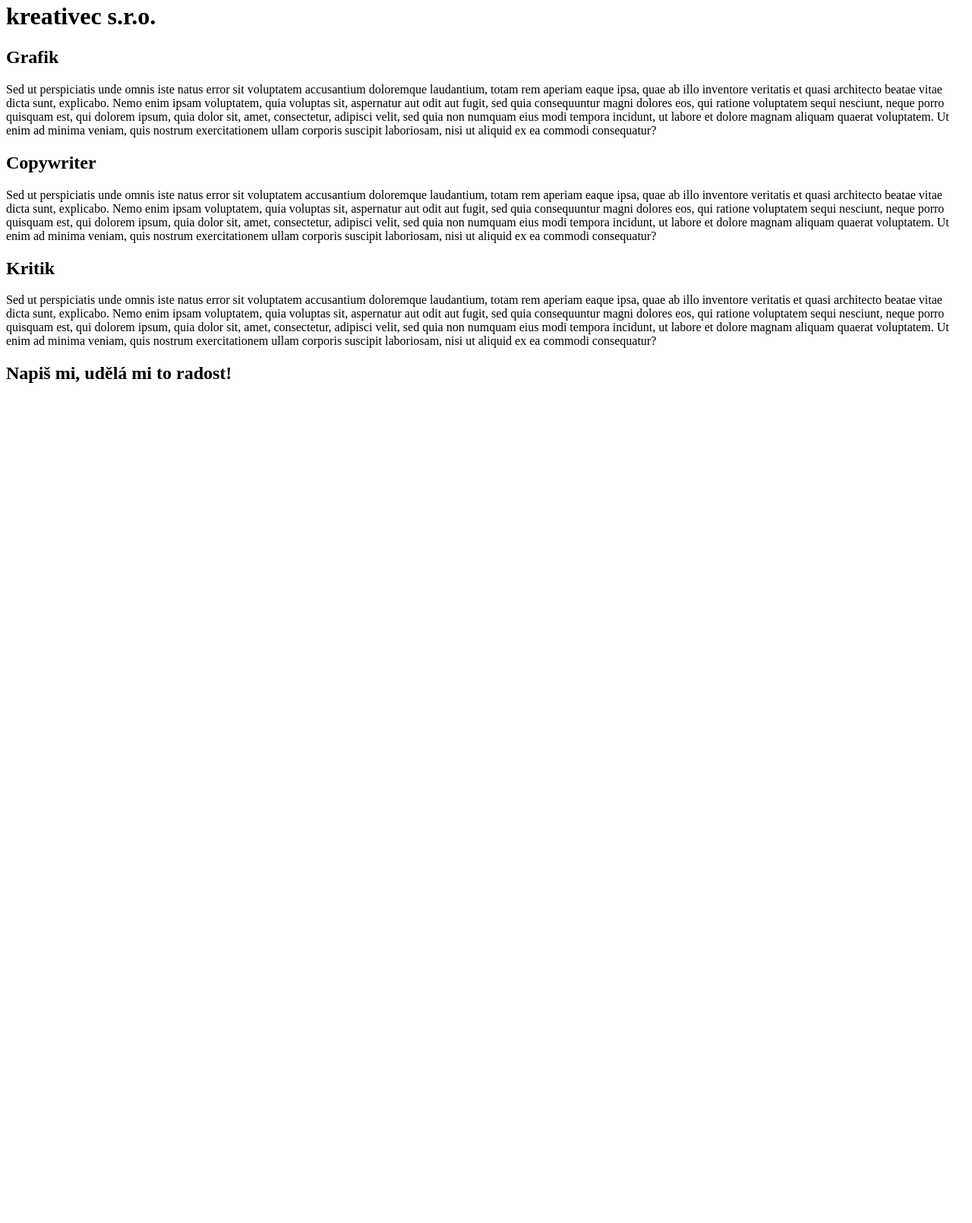
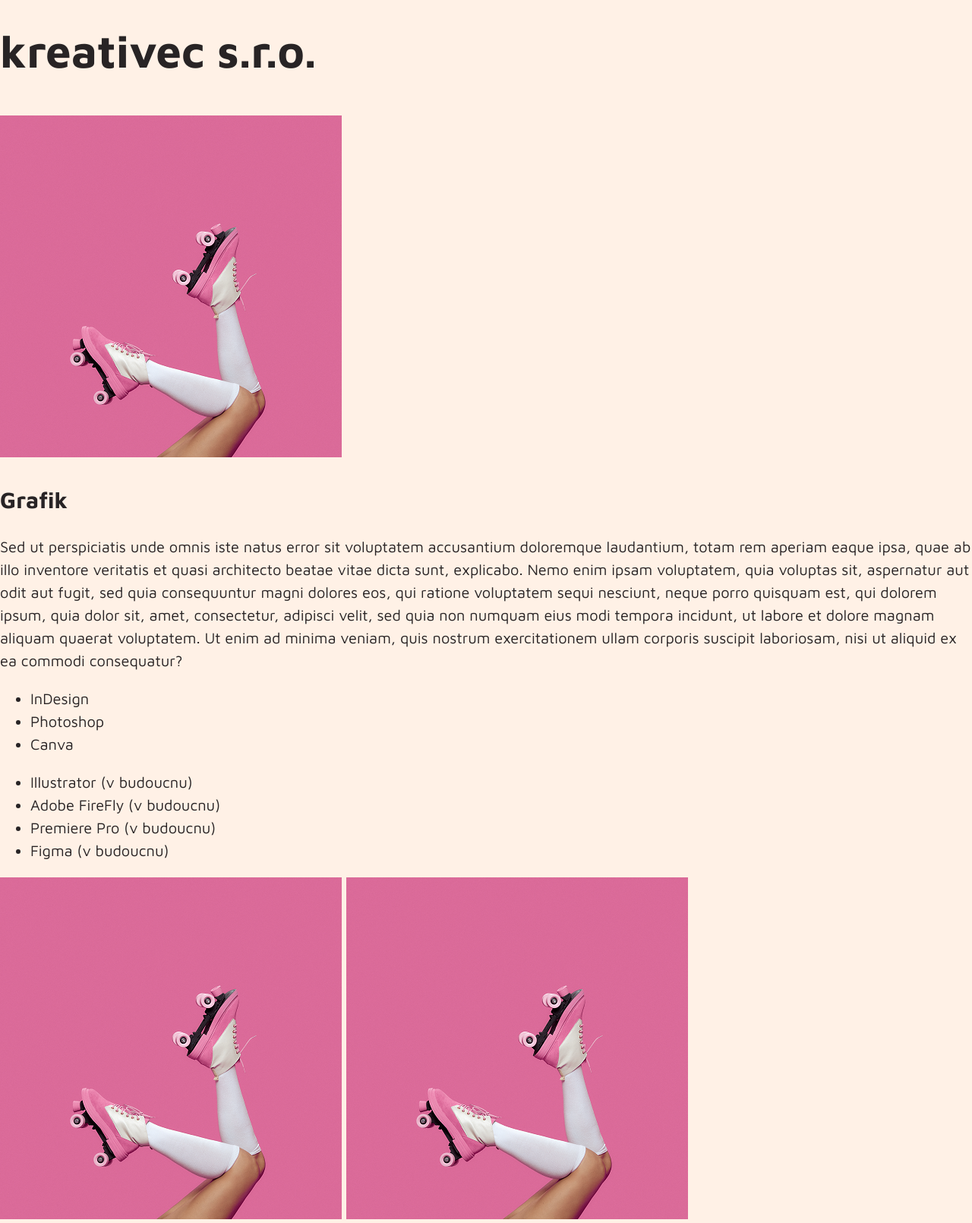
Before and after one commit to MRaclavska/ukol_zivotopis, a plain HTML site: page index.html in a window 1280 px wide. Shown: the part 18-1628 px from the top of the page at 76% size. Before the commit the page ends 800 px from the top, so only its background shows below. Drawn offline with Linux system fonts and the light colour scheme.

Commit message:
pictures-fonts

```diff
--- a/index.html
+++ b/index.html
@@ -4,10 +4,11 @@
     <meta charset="UTF-8">
     <meta name="viewport" content="width=, initial-scale=1.0">
     <title>Kreativec sro</title>
-
     <link rel="preconnect" href="https://fonts.googleapis.com">
     <link rel="preconnect" href="https://fonts.gstatic.com" crossorigin>
     <link href="https://fonts.googleapis.com/css2?family=Maven+Pro:wght@400;700&display=swap" rel="stylesheet">
+    <link rel="stylesheet" href="style.css">
+
 
 
 </head>
@@ -16,7 +17,7 @@
     <!-- hlavicka stranky -->
     <header class="hlavicka">
         <h1> kreativec s.r.o. </h1>
-
+        <img src="pictures/gosling.png" alt="tapeta">
 
     <!-- sekce grafik -->
     <h2> Grafik </h2>
@@ -24,6 +25,27 @@
         <p>
             Sed ut perspiciatis unde omnis iste natus error sit voluptatem accusantium doloremque laudantium, totam rem aperiam eaque ipsa, quae ab illo inventore veritatis et quasi architecto beatae vitae dicta sunt, explicabo. Nemo enim ipsam voluptatem, quia voluptas sit, aspernatur aut odit aut fugit, sed quia consequuntur magni dolores eos, qui ratione voluptatem sequi nesciunt, neque porro quisquam est, qui dolorem ipsum, quia dolor sit, amet, consectetur, adipisci velit, sed quia non numquam eius modi tempora incidunt, ut labore et dolore magnam aliquam quaerat voluptatem. Ut enim ad minima veniam, quis nostrum exercitationem ullam corporis suscipit laboriosam, nisi ut aliquid ex ea commodi consequatur?
         </p>
+        <ul>
+            <li> InDesign </li>
+            <li> Photoshop </li>
+            <li> Canva </li>
+        </ul>
+
+        <ul>
+            <li> Illustrator (v budoucnu)</li>
+            <li> Adobe FireFly (v budoucnu) </li>
+            <li> Premiere Pro (v budoucnu) </li>
+            <li> Figma (v budoucnu) </li>
+        </ul>
+
+        <!--dopnit fotky mych praci-->
+        <img src="pictures/gosling.png" alt="popis obr">
+        <img src="pictures/gosling.png" alt="popis obr">
+        <img src="pictures/gosling.png" alt="popis obr">
+        <img src="pictures/gosling.png" alt="popis obr">
+        <img src="pictures/gosling.png" alt="popis obr">
+        <img src="pictures/gosling.png" alt="popis obr">
+
 
     <!-- sekce copywriter -->
     <h2> Copywriter </h2>
@@ -39,10 +61,22 @@
             Sed ut perspiciatis unde omnis iste natus error sit voluptatem accusantium doloremque laudantium, totam rem aperiam eaque ipsa, quae ab illo inventore veritatis et quasi architecto beatae vitae dicta sunt, explicabo. Nemo enim ipsam voluptatem, quia voluptas sit, aspernatur aut odit aut fugit, sed quia consequuntur magni dolores eos, qui ratione voluptatem sequi nesciunt, neque porro quisquam est, qui dolorem ipsum, quia dolor sit, amet, consectetur, adipisci velit, sed quia non numquam eius modi tempora incidunt, ut labore et dolore magnam aliquam quaerat voluptatem. Ut enim ad minima veniam, quis nostrum exercitationem ullam corporis suscipit laboriosam, nisi ut aliquid ex ea commodi consequatur?
         </p>
 
+    <!-- sekce DIY -->
+    <h2> DIYer </h2>
+
+    <p>
+        Sed ut perspiciatis unde omnis iste natus error sit voluptatem accusantium doloremque laudantium, totam rem aperiam eaque ipsa, quae ab illo inventore veritatis et quasi architecto beatae vitae dicta sunt, explicabo. Nemo enim ipsam voluptatem, quia voluptas sit, aspernatur aut odit aut fugit, sed quia consequuntur magni dolores eos, qui ratione voluptatem sequi nesciunt, neque porro quisquam est, qui dolorem ipsum, quia dolor sit, amet, consectetur, adipisci velit, sed quia non numquam eius modi tempora incidunt, ut labore et dolore magnam aliquam quaerat voluptatem. Ut enim ad minima veniam, quis nostrum exercitationem ullam corporis suscipit laboriosam, nisi ut aliquid ex ea commodi consequatur?
+    </p>
+
     <!-- sekce kontakt -->
     <h2> Napiš mi, udělá mi to radost! </h2>
 
-
+    <p>
+        <strong> E-mail: </strong> <a href="mailto:martinaraclavska@seznam.cz">martinaraclavska@seznam.cz</a>
+    </p>
+    <!--vlozit ikony socialnich siti-->
+    <!-- vlozit gif me -->
+    <!-- paticka -->
 
 </body>
 </html>
--- a/style.css
+++ b/style.css
@@ -6,3 +6,11 @@ body {
     line-height: 1.5;
     margin: 0;
 }
+
+h1 {
+    font-size: 60px;
+}
+
+h2 {
+    font-size: 30px;
+}
```
Also changed, not shown: pictures/gosling.png (added), 6 other files.
